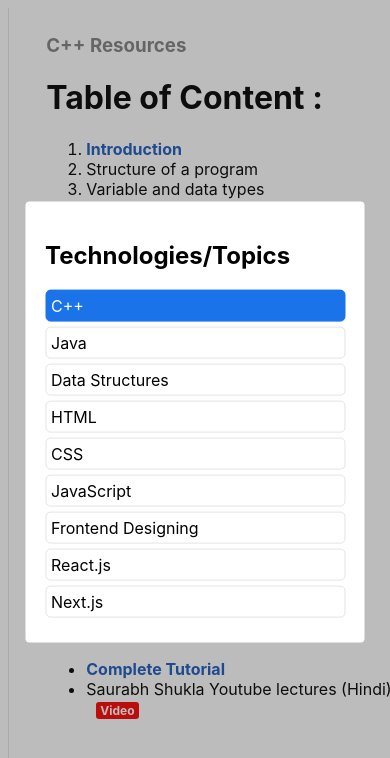
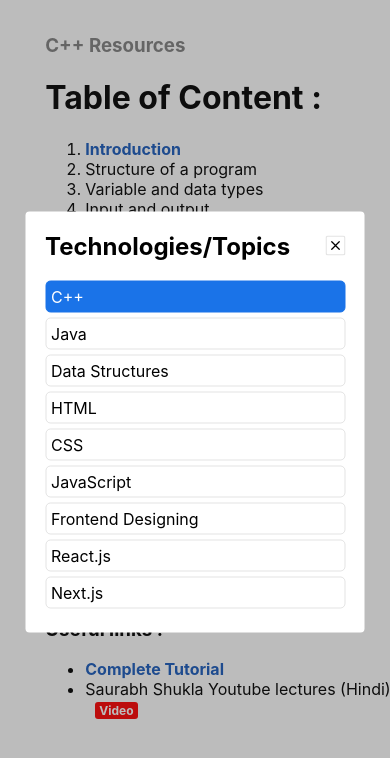
Before and after one commit to pratik7368patil/resources, a React (Create React App) app: page /resources in a window 390 px wide. Both pictures are taken after a click on the element 348 px from the left and 49 px from the top of the page. Shown: the top 758 px of the page. Built offline with nearby package versions, Linux system fonts and the light colour scheme.

Commit message:
Model Closing feature and other bug fixes

```diff
--- a/src/components/Articles/index.css
+++ b/src/components/Articles/index.css
@@ -8,3 +8,9 @@
   font-weight: bold;
   color: gray;
 }
+
+@media screen and (max-width: 800px) {
+  .article-container {
+    border-left: none;
+  }
+}
--- a/src/components/Dashboard/index.css
+++ b/src/components/Dashboard/index.css
@@ -27,6 +27,7 @@
   width: auto;
   height: auto;
   padding-bottom: 5%;
+  min-width: 320px;
 }
 
 .d-active-tech {
@@ -54,6 +55,7 @@
     overflow-y: scroll;
     max-height: 600px;
     min-width: 300px;
+    z-index: 11;
   }
   .dashboard-container.r-active:before {
     content: "";
@@ -79,4 +81,24 @@
     padding-bottom: 10%;
     overflow-y: visible;
   }
+
+  .d-tech-head-container {
+    width: 100%;
+    display: flex;
+    justify-content: space-between;
+    align-items: center;
+    margin-bottom: 20px;
+  }
+  .d-tech-head {
+    margin: 0px;
+  }
+  .d-tech-close {
+    height: 20px;
+  }
 }
+
+@media screen and (min-width: 801px) {
+  .d-tech-close {
+    display: none;
+  }
+}
--- a/src/components/Dashboard/index.jsx
+++ b/src/components/Dashboard/index.jsx
@@ -32,7 +32,26 @@
     >
       {!showHam ? (
         <div className="dashboard-left-container">
+          <div className="d-tech-head-container">
             <h2 className="d-tech-head">Technologies/Topics</h2>
+            <div className="d-tech-close" onClick={() => updateHam()}>
+              <svg
+                xmlns="http://www.w3.org/2000/svg"
+                width="20"
+                height="20"
+                fill="currentColor"
+                className="bi bi-x-square"
+                viewBox="0 0 16 16"
+              >
+                <path
+                  style={{ color: "#a8a8a850" }}
+                  d="M14 1a1 1 0 0 1 1 1v12a1 1 0 0 1-1 1H2a1 1 0 0 1-1-1V2a1 1 0 0 1 1-1h12zM2 0a2 2 0 0 0-2 2v12a2 2 0 0 0 2 2h12a2 2 0 0 0 2-2V2a2 2 0 0 0-2-2H2z"
+                />
+                <path d="M4.646 4.646a.5.5 0 0 1 .708 0L8 7.293l2.646-2.647a.5.5 0 0 1 .708.708L8.707 8l2.647 2.646a.5.5 0 0 1-.708.708L8 8.707l-2.646 2.647a.5.5 0 0 1-.708-.708L7.293 8 4.646 5.354a.5.5 0 0 1 0-.708z" />
+              </svg>
+            </div>
+          </div>
+          <div className="d-tech-list">
             {techList.map((tech) => {
               return (
                 <div
@@ -51,6 +70,7 @@
                 </div>
               );
             })}
+          </div>
         </div>
       ) : (
         <div className="ham-icon" onClick={() => setShowHam(false)}>
```
Lines whose indentation alone changed are shown as unchanged.
